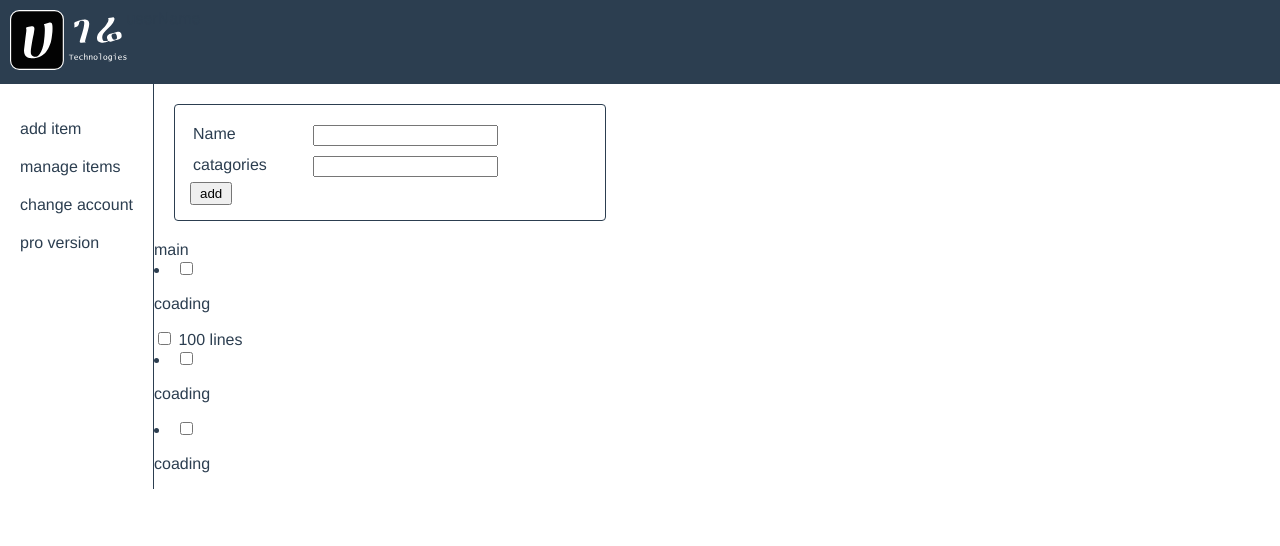
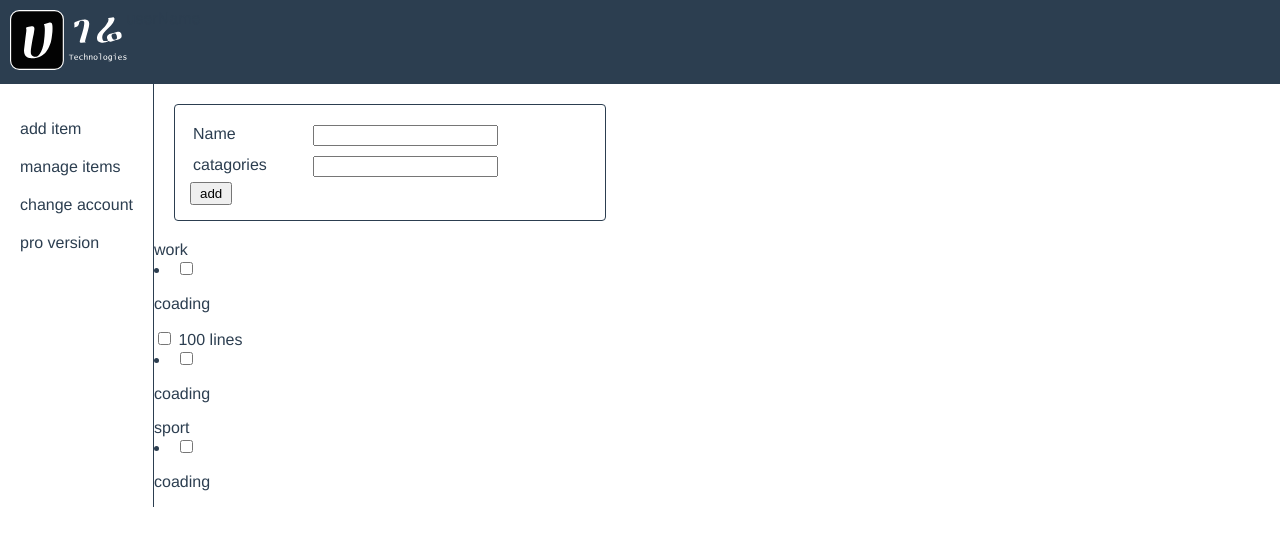
Before and after one commit to kiztopia1/the-impossiblev2, a Vue app: page / in a window 1280 px wide. Shown: the top 546 px of the page. Built offline with nearby package versions, Linux system fonts and the light colour scheme.

Commit message:
listItem prop bug fixed

```diff
--- a/src/views/Home.vue
+++ b/src/views/Home.vue
@@ -5,8 +5,13 @@
   <Aside/>
   <div class="main">
     <add-item @add-item="addItem" />
+    <div
+      v-for='cat in newItems'
+      :key="cat.name"
+    >
+      <ListItem :items='cat.data' :catName="cat.name"/>
+    </div>
 
-    <ListItem :items="data" cat-name="main"/>
   </div>
 </div>
 </template>
@@ -18,7 +23,7 @@ let data = [
     id: 1,
     name: 'coading',
     status: false,
-    cat:'',
+    cat:'work',
     sub: [
       {
         id:4,
@@ -31,14 +36,14 @@ let data = [
     id: 2,
     name: 'coading',
     status: false,
-    cat:'',
+    cat:'work',
     sub: []
   },
   {
     id: 3,
     name: 'coading',
     status: false,
-    cat:'',
+    cat:'sport ',
     sub: []
   },
 ]
@@ -62,7 +67,7 @@ export default {
     addItem (name, cat){
 
       let newItem = {
-          id: 7,
+          id: 4,
           name,
           status: false,
           cat,
@@ -76,21 +81,27 @@ export default {
     let cats = []
     let newItems = []
     this.data.map(item => {
+      console.log(item,'item')
       if(cats.indexOf(item.cat) == -1){
-        newItems.push({name:item.cat,data:item})
+        newItems.push(
+          {'name':item.cat,'data':[item]}
+          )
+        cats.push(item.cat)
       }
       else{
-        newItems.map(cat => {
-          if(cat.name == item.cat){
-            cat.push(item)
+        newItems.filter(function(elem){
+          if(elem.name == item.cat){
+            elem.data.push(item)
           }
         })
       }
     })
-    this.newItems == newItems
+    this.newItems = newItems
+    console.log(this.newItems,'bom')
   }
 }
 </script>
+
 <style>
 .home{
   display:flex;
```
